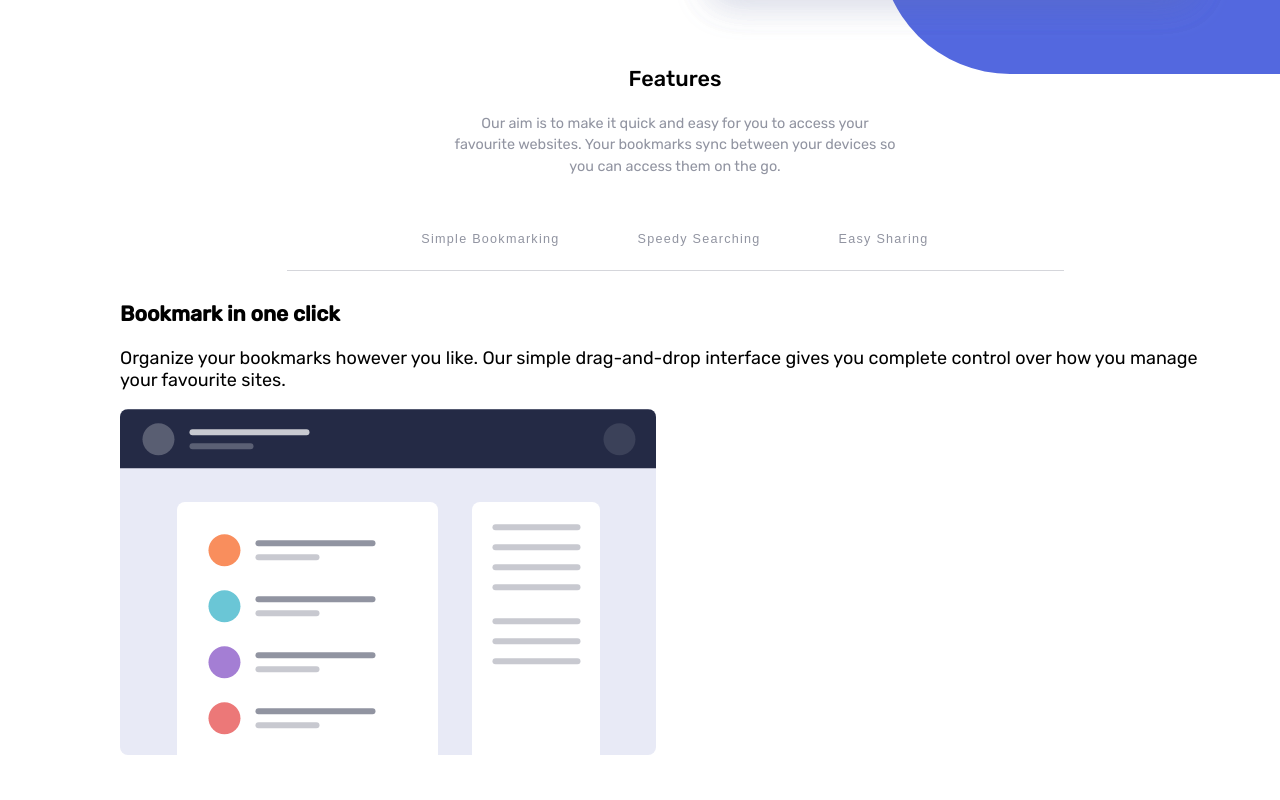
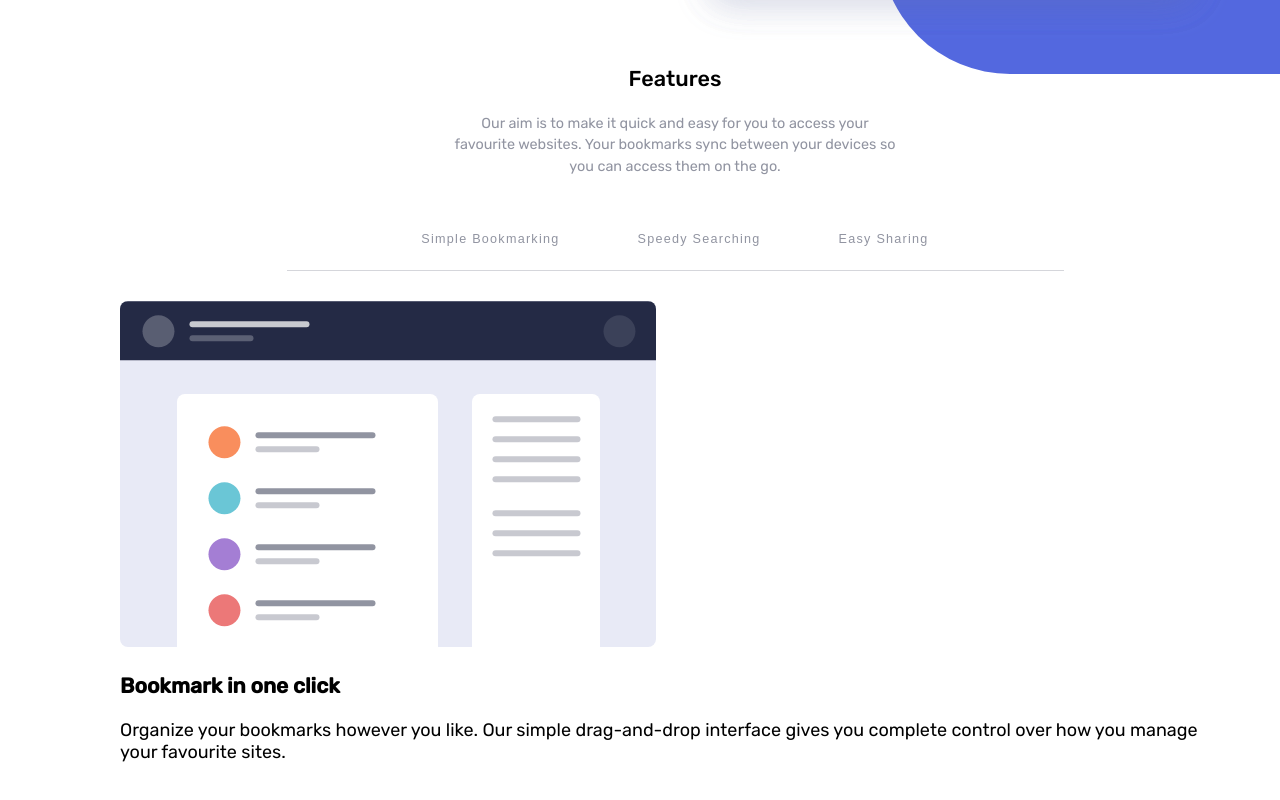
Before and after one commit to yirano/react-bookmark_lp, a React (Create React App) app: page / in a window 1280 px wide. Shown: the part 506-1306 px from the top of the page. Built offline with nearby package versions, Linux system fonts and the light colour scheme.

Commit message:
Begin stying structure to featured section

```diff
--- a/src/components/Features/Features.component.jsx
+++ b/src/components/Features/Features.component.jsx
@@ -1,7 +1,7 @@
 import React from 'react';
 import './Features.styles.css';
 import SlideButtons from './features-components/SlideButtons.component';
-import { SlideContent } from './features-components/SlideContent';
+import SlideContent from './features-components/SlideContent';
 import firstTab from '../../images/illustration-features-tab-1.svg';
 import secondTab from '../../images/illustration-features-tab-2.svg';
 import thirdTab from '../../images/illustration-features-tab-3.svg';
--- a/src/components/Features/Features.styles.css
+++ b/src/components/Features/Features.styles.css
@@ -42,3 +42,8 @@ button.currentSlide {
 .slide-link-wrapper button {
 	outline: none;
 }
+
+.slideContainer {
+	display: flex;
+	flex-direction: column;
+}
--- a/src/components/Features/features-components/SlideButtons.component.jsx
+++ b/src/components/Features/features-components/SlideButtons.component.jsx
@@ -1,6 +1,5 @@
 import React from 'react';
 import '../Features.styles.css';
-import { getBOMEncoding } from 'whatwg-encoding';
 
 class SlideButtons extends React.Component {
 	render() {
--- a/src/components/Features/features-components/SlideContent.jsx
+++ b/src/components/Features/features-components/SlideContent.jsx
@@ -3,13 +3,17 @@ import React, { Component } from 'react';
 export class SlideContent extends Component {
 	render() {
 		return (
-			<div>
+			<div className="slideContainer">
 				{this.props.content.map(({ subtitle, id, display, caption, src }) => {
 					return (
 						<div key={id} style={{ display }}>
-							<h3>{subtitle}</h3>
-							<p>{caption}</p>
-							<img src={src} alt="features" />
+							<div className="slideImg">
+								<img src={src} alt="features" />
+							</div>
+							<div className="slideWordWrap">
+								<h3>{subtitle}</h3>
+								<p>{caption}</p>
+							</div>
 						</div>
 					);
 				})}
```
